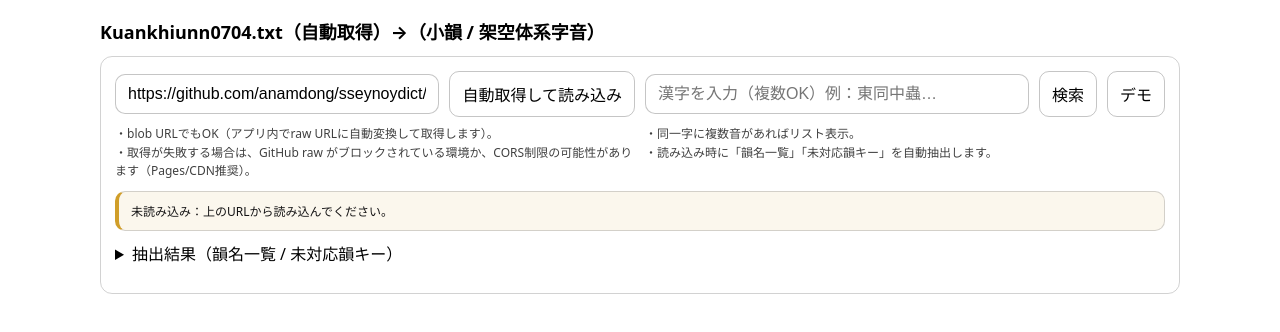
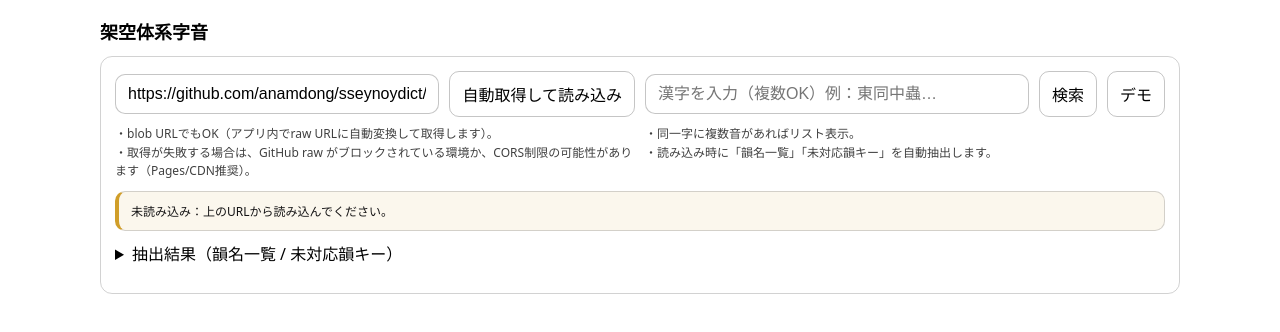
Before and after one commit to anamdong/sseynoydict, a plain HTML site: page index.html in a window 1280 px wide. Drawn offline with Linux system fonts and the light colour scheme.

Commit message:
Update title and heading to '架空体系字音'

```diff
--- a/index.html
+++ b/index.html
@@ -3,7 +3,7 @@
 <head>
   <meta charset="utf-8" />
   <meta name="viewport" content="width=device-width,initial-scale=1" />
-  <title>Kuankhiunn0704.txt（自動取得）→（小韻 / 架空体系字音）</title>
+  <title>架空体系字音</title>
   <style>
     :root { color-scheme: light dark; }
     body { font-family: system-ui,-apple-system,"Segoe UI",Roboto,"Noto Sans JP",sans-serif; margin:0; }
@@ -52,7 +52,7 @@
 </head>
 <body>
 <div class="wrap">
-  <h1>Kuankhiunn0704.txt（自動取得）→（小韻 / 架空体系字音）</h1>
+  <h1>架空体系字音</h1>
 
   <div class="card">
     <div class="grid2">
```
